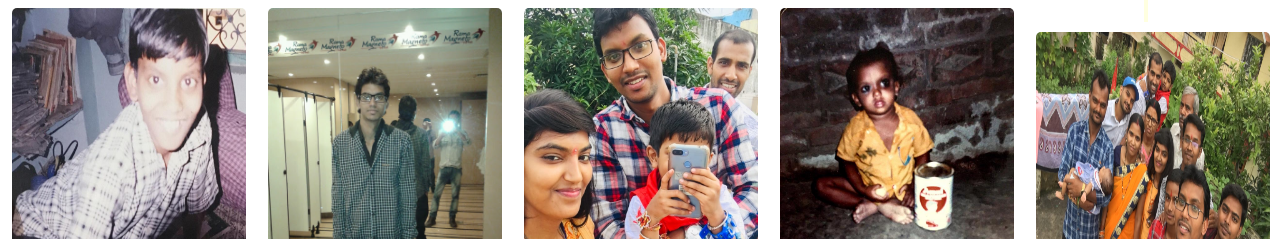
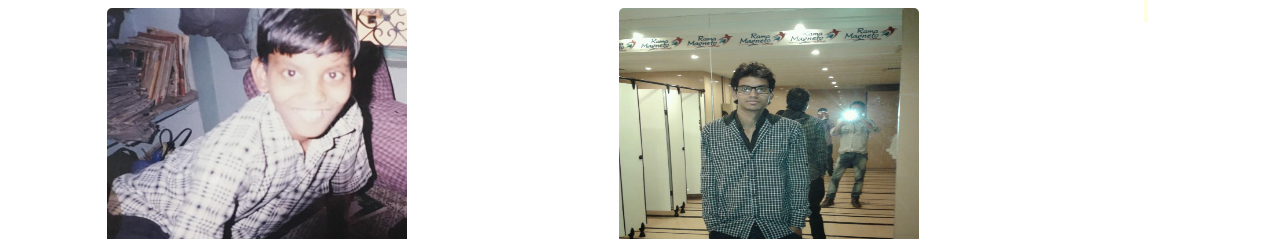
Before and after one commit to Manu-AdapptLimited/happyBirthday, a plain HTML site: page index.html in a window 1280 px wide. Shown: the part 861-1100 px from the top of the page. Drawn offline with nearby package versions, Linux system fonts and the light colour scheme.

Commit message:
css changed

```diff
--- a/style.css
+++ b/style.css
@@ -7,20 +7,27 @@ p{
     font-size: 20px;
 }
 .main{
+    width: 100%;
     margin-left: 120px;
     border: 2px solid lightyellow;
+    align-items: center;
+    justify-content: center;
 }
 .box{
-    display: block;
+    display: flex;
     float: left;
-    width: 20%;
+    width: 40%;
     padding: 10px;
     padding-left: 12px;
+    align-items: center;
+    justify-content: center;
 
     border-radius: 5px;
+
 }
-img{
-    width: 100%;
+.box img {
+    width: 300px;
+    height: 300px;
     border-radius: 5px;
 }
 img:hover{
```
